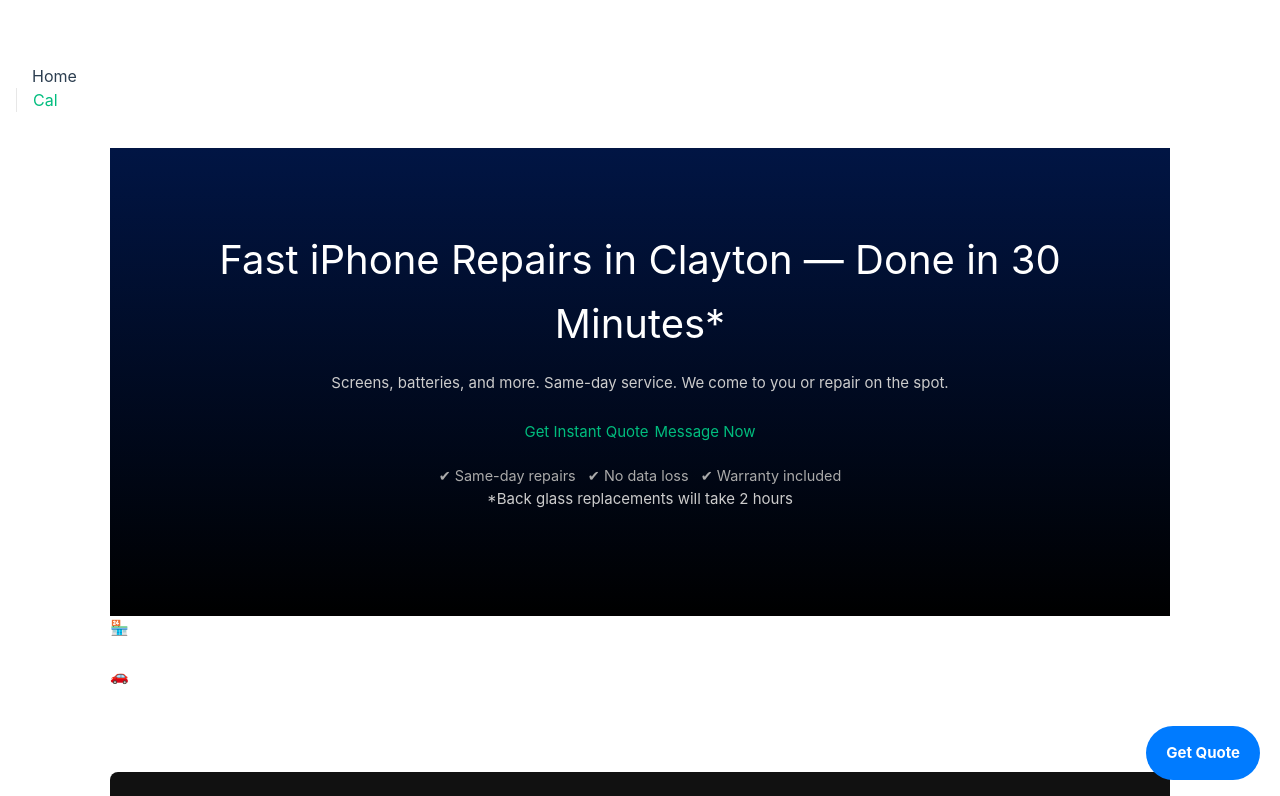
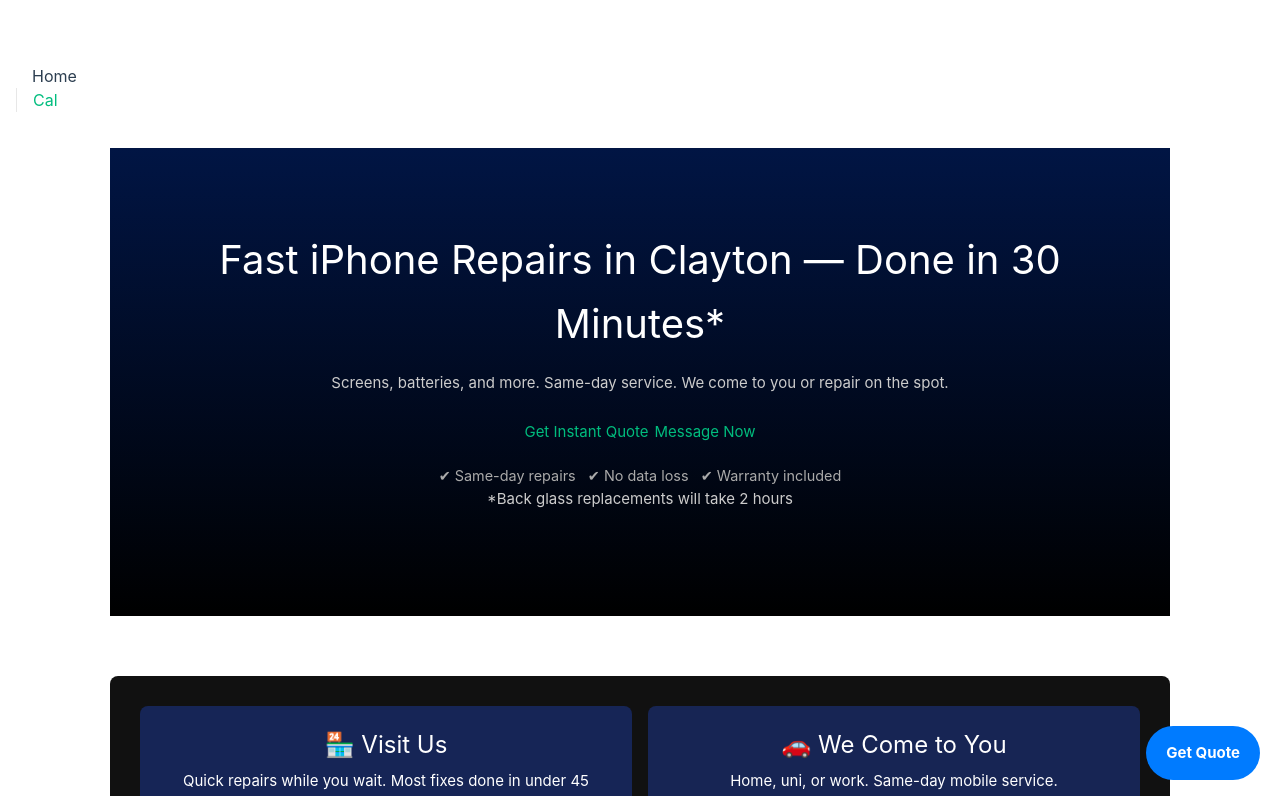
Before and after one commit to SemogEnaz/repair_website, a Vue app: page / in a window 1280 px wide. Shown: the top 796 px of the page. Built offline with nearby package versions, Linux system fonts and the light colour scheme.

Commit message:
Fixed css of services

```diff
--- a/src/components/HomePage/ServicesList.vue
+++ b/src/components/HomePage/ServicesList.vue
@@ -1,13 +1,35 @@
 <template>
-    <section class="services">
-      <div class="card">
+    <section class="flex justify-around gap-4">
+      <div class="card bg-blue-950">
         <h3>🏪 Visit Us</h3>
         <p>Quick repairs while you wait. Most fixes done in under 45 minutes.</p>
       </div>
 
-      <div class="card">
+      <div class="card dark-blue">
         <h3>🚗 We Come to You</h3>
         <p>Home, uni, or work. Same-day mobile service.</p>
       </div>
     </section>
 </template>
+
+<style scoped>
+
+section {
+  background: #111;
+  border-radius: 8px;
+  padding: 30px;
+  margin-top: 60px;
+}
+
+.card {
+  width: 50%;
+  border-radius: 8px;
+  padding: 20px;
+  text-align: center;
+}
+
+h3 {
+  font-size: 1.5rem;
+  margin-bottom: 5px;
+}
+</style>
```
